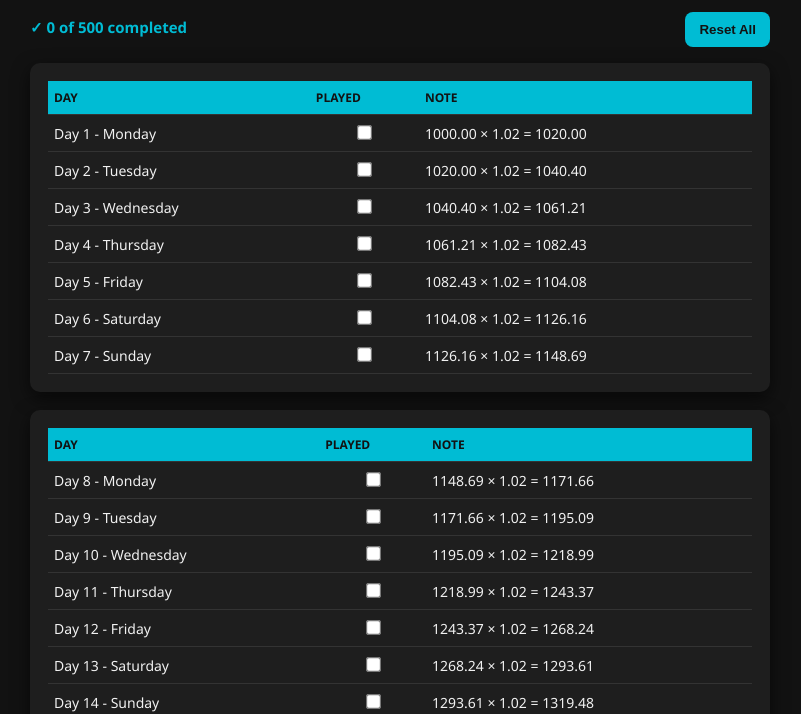
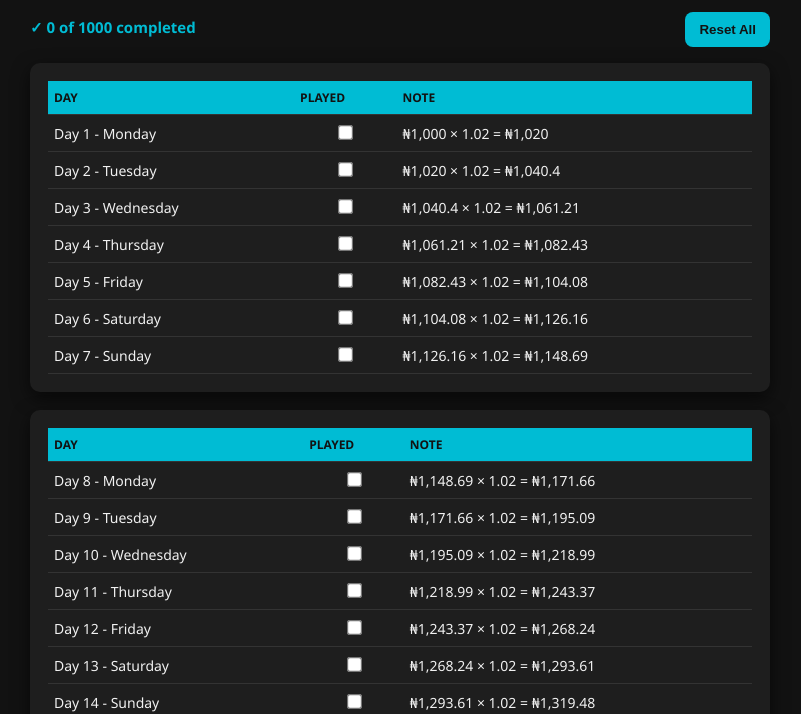
Before and after one commit to raufrasheed37-ctrl/Rollover, a plain HTML site: page index.html in a window 1280 px wide. Shown: the part 87-801 px from the top of the page, without its empty margins (240-1041 px from the left). Drawn offline with Linux system fonts and the light colour scheme.

Commit message:
Updating

```diff
--- a/index.html
+++ b/index.html
@@ -91,12 +91,12 @@
   </div>
 
 <audio id="bgMusic" loop>
-  <source src="https://music.apple.com/ng/song/te-conoc%C3%AD-bxkq-remix-ultra-slowed/1847998365" type="audio/mpeg">
+  <source src="Zlatan-ft-Asake-Bust-Down-(TunezJam.com).mp3" type="audio/mpeg">
 </audio>
 
   <script>
     const days = ["Monday","Tuesday","Wednesday","Thursday","Friday","Saturday","Sunday"];
-    const totalDays = 500;
+    const totalDays = 1000;
     const startAmount = 1000;
     const rate = 1.02;
     const perPage = 7;
@@ -120,7 +120,8 @@
         var tbody = table.querySelector("tbody");
       }
       const next = current * rate;
-      const note = `${current.toFixed(2)} × 1.02 = ${next.toFixed(2)}`;
+      const formatter = new Intl.NumberFormat('en-NG', { style: 'currency', currency: 'NGN', minimumFractionDigits: 0 });
+      const note = `${formatter.format(current)} × ${rate} = ${formatter.format(next)}`;
       const tr = document.createElement("tr");
 
       const cbId = `cb-${i}`;
```
Also changed, not shown: 1 other file.
